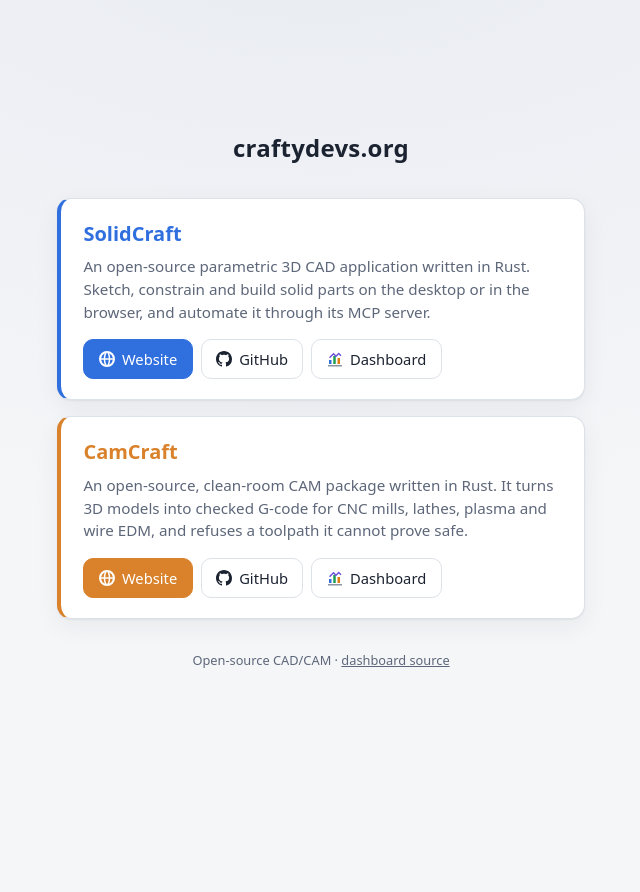
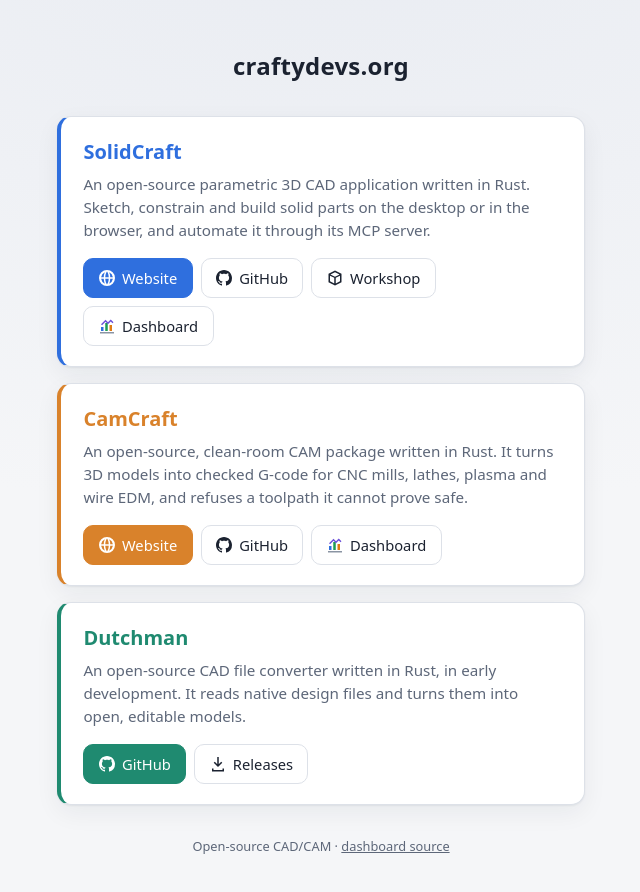
Before and after one commit to mkinney/craftydevs-dashboards, a plain HTML site: page site/index.html in a window 1280 px wide. Shown: the whole page, without its empty margins (319-959 px from the left). Before the commit the page ends 800 px from the top, so only its background shows below. Drawn offline with Linux system fonts and the light colour scheme.

Commit message:
craftydevs.org: SolidCraft Workshop button; Dutchman card
Co-Authored-By: Claude Opus 5.5 <noreply@anthropic.com>

```diff
--- a/site/index.html
+++ b/site/index.html
@@ -8,13 +8,13 @@
   :root {
     --bg: #f5f6f8; --bg2: #e9ecf2; --card: #ffffff; --fg: #1b2230; --mut: #5d6779; --line: #dde1e8;
     --hover: #f0f2f6; --shadow: 0 1px 2px rgba(20,30,50,.06), 0 8px 24px rgba(20,30,50,.06);
-    --sc: #2f6fde; --cc: #d9822b;
+    --sc: #2f6fde; --cc: #d9822b; --dm: #1f8a70;
   }
   @media (prefers-color-scheme: dark) {
     :root {
       --bg: #0f1218; --bg2: #151b25; --card: #171c25; --fg: #e7eaf0; --mut: #98a2b3; --line: #2a313d;
       --hover: #1f2631; --shadow: 0 1px 2px rgba(0,0,0,.4), 0 8px 24px rgba(0,0,0,.35);
-      --sc: #6ea1ff; --cc: #f0a35a;
+      --sc: #6ea1ff; --cc: #f0a35a; --dm: #4cc9a4;
     }
   }
   * { box-sizing: border-box; }
@@ -27,7 +27,7 @@
   .card { display: block; padding: 1.25rem 1.4rem; margin-bottom: 1rem;
           background: var(--card); border: 1px solid var(--line); border-radius: 14px; box-shadow: var(--shadow);
           border-left: 4px solid var(--accent); }
-  .card.sc { --accent: var(--sc); } .card.cc { --accent: var(--cc); }
+  .card.sc { --accent: var(--sc); } .card.cc { --accent: var(--cc); } .card.dm { --accent: var(--dm); }
   .card h2 { margin: 0; font-size: 1.25rem; font-weight: 650; color: var(--accent); }
   .card p { margin: .4rem 0 1rem; color: var(--mut); font-size: .95rem; }
   .buttons { display: flex; gap: .5rem; flex-wrap: wrap; }
@@ -46,6 +46,8 @@
 <svg width="0" height="0" style="position:absolute" aria-hidden="true">
   <symbol id="gh" viewBox="0 0 16 16"><path d="M8 0C3.58 0 0 3.58 0 8c0 3.54 2.29 6.53 5.47 7.59.4.07.55-.17.55-.38 0-.19-.01-.82-.01-1.49-2.01.37-2.53-.49-2.69-.94-.09-.23-.48-.94-.82-1.13-.28-.15-.68-.52-.01-.53.63-.01 1.08.58 1.23.82.72 1.21 1.87.87 2.33.66.07-.52.28-.87.51-1.07-1.78-.2-3.64-.89-3.64-3.95 0-.87.31-1.59.82-2.15-.08-.2-.36-1.02.08-2.12 0 0 .67-.21 2.2.82.64-.18 1.32-.27 2-.27.68 0 1.36.09 2 .27 1.53-1.04 2.2-.82 2.2-.82.44 1.1.16 1.92.08 2.12.51.56.82 1.27.82 2.15 0 3.07-1.87 3.75-3.65 3.95.29.25.54.73.54 1.48 0 1.07-.01 1.93-.01 2.2 0 .21.15.46.55.38A8.013 8.013 0 0016 8c0-4.42-3.58-8-8-8z"/></symbol>
   <symbol id="web" viewBox="0 0 16 16"><path d="M8 0a8 8 0 100 16A8 8 0 008 0zm5.9 7.25h-2.66a12.4 12.4 0 00-1.05-4.9 6.52 6.52 0 013.71 4.9zM8 1.6c.6.8 1.6 2.6 1.74 5.65H6.26C6.4 4.2 7.4 2.4 8 1.6zM5.81 2.35a12.4 12.4 0 00-1.05 4.9H2.1a6.52 6.52 0 013.71-4.9zM2.1 8.75h2.66c.1 1.9.47 3.55 1.05 4.9a6.52 6.52 0 01-3.71-4.9zM8 14.4c-.6-.8-1.6-2.6-1.74-5.65h3.48C9.6 11.8 8.6 13.6 8 14.4zm2.19-.75c.58-1.35.95-3 1.05-4.9h2.66a6.52 6.52 0 01-3.71 4.9z"/></symbol>
+  <symbol id="box" viewBox="0 0 16 16"><path d="M8 .5 1.5 3.75v8.5L8 15.5l6.5-3.25v-8.5L8 .5zm0 1.68 4.6 2.3L8 6.78 3.4 4.48 8 2.18zM3 5.7l4.25 2.12v5.6L3 11.3V5.7zm5.75 7.72v-5.6L13 5.7v5.6l-4.25 2.12z"/></symbol>
+  <symbol id="dl" viewBox="0 0 16 16"><path d="M7.25 1h1.5v7.19l2.47-2.47 1.06 1.06L8 11.06 3.72 6.78l1.06-1.06 2.47 2.47V1zM2 12.5h1.5V14h9v-1.5H14V15.5H2v-3z"/></symbol>
   <symbol id="dash" viewBox="0 0 16 16"><path fill="#8a94a3" d="M1 14h14v1.5H1z"/><path fill="#2f6fde" d="M2 9h2.5v4H2z"/><path fill="#1f9d55" d="M6.25 5h2.5v8h-2.5z"/><path fill="#e07b14" d="M10.5 7H13v6h-2.5z"/><path fill="#6b4fd8" d="M11.75 1.5 14.5 4.25l-1.06 1.06-1.69-1.69L9 6.37 6.5 3.87 3.06 7.31 2 6.25l4.5-4.5L9 4.25z"/></symbol>
 </svg>
 <main>
@@ -59,6 +61,7 @@
     <div class="buttons">
       <a class="btn primary" href="https://solidcraft.io/"><svg aria-hidden="true"><use href="#web"/></svg>Website</a>
       <a class="btn" href="https://github.com/tangency-labs/solidcraft"><svg aria-hidden="true"><use href="#gh"/></svg>GitHub</a>
+      <a class="btn" href="https://workshop.solidcraft.io/"><svg aria-hidden="true"><use href="#box"/></svg>Workshop</a>
       <a class="btn" href="/solidcraft/status/"><svg aria-hidden="true"><use href="#dash"/></svg>Dashboard</a>
     </div>
   </section>
@@ -73,6 +76,15 @@
     </div>
   </section>
 
+  <section class="card dm">
+    <h2>Dutchman</h2>
+    <p>An open-source CAD file converter written in Rust, in early development. It reads native design files and turns them into open, editable models.</p>
+    <div class="buttons">
+      <a class="btn primary" href="https://github.com/dutchman-cad/dutchman"><svg aria-hidden="true"><use href="#gh"/></svg>GitHub</a>
+      <a class="btn" href="https://github.com/dutchman-cad/dutchman/releases"><svg aria-hidden="true"><use href="#dl"/></svg>Releases</a>
+    </div>
+  </section>
+
   <footer>Open-source CAD/CAM · <a href="https://github.com/mkinney/craftydevs-dashboards">dashboard source</a></footer>
 </main>
 </body>
```
